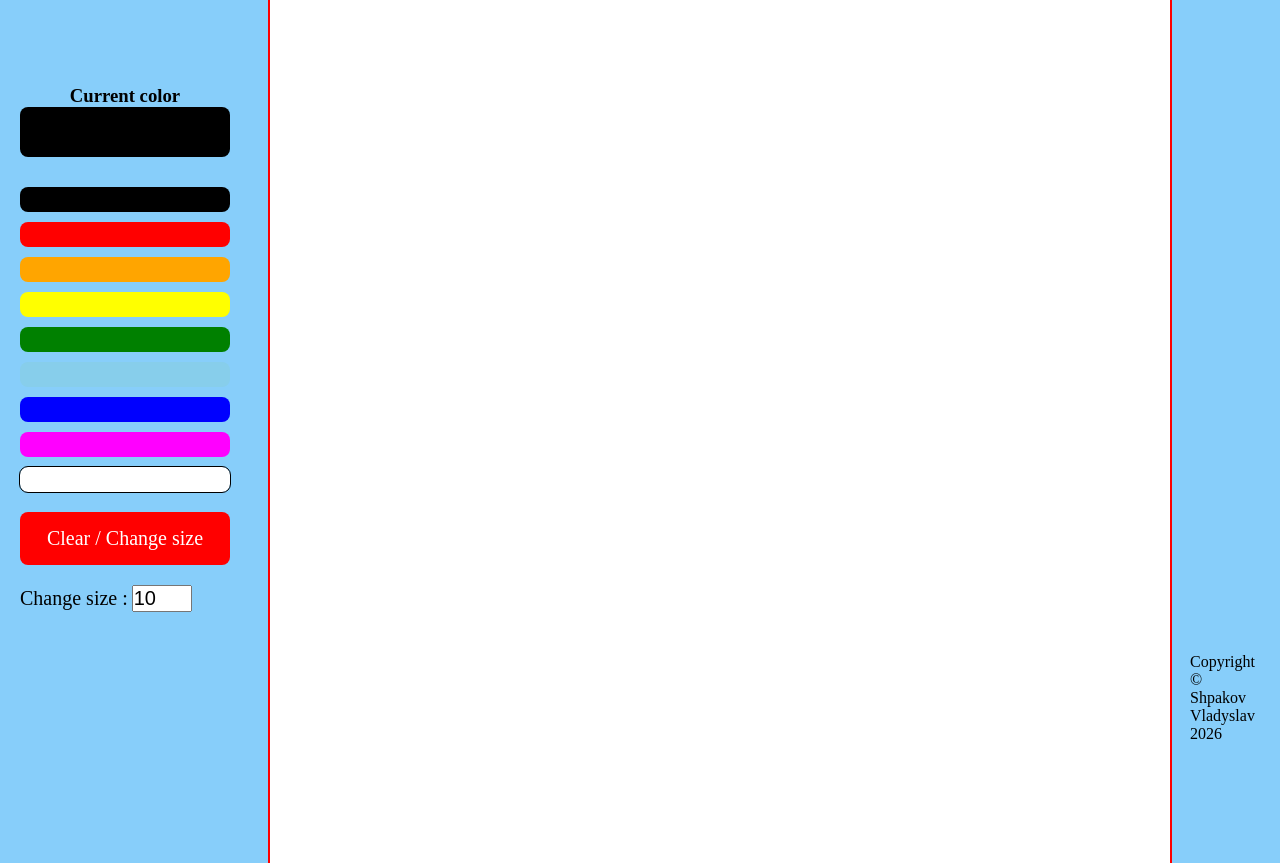
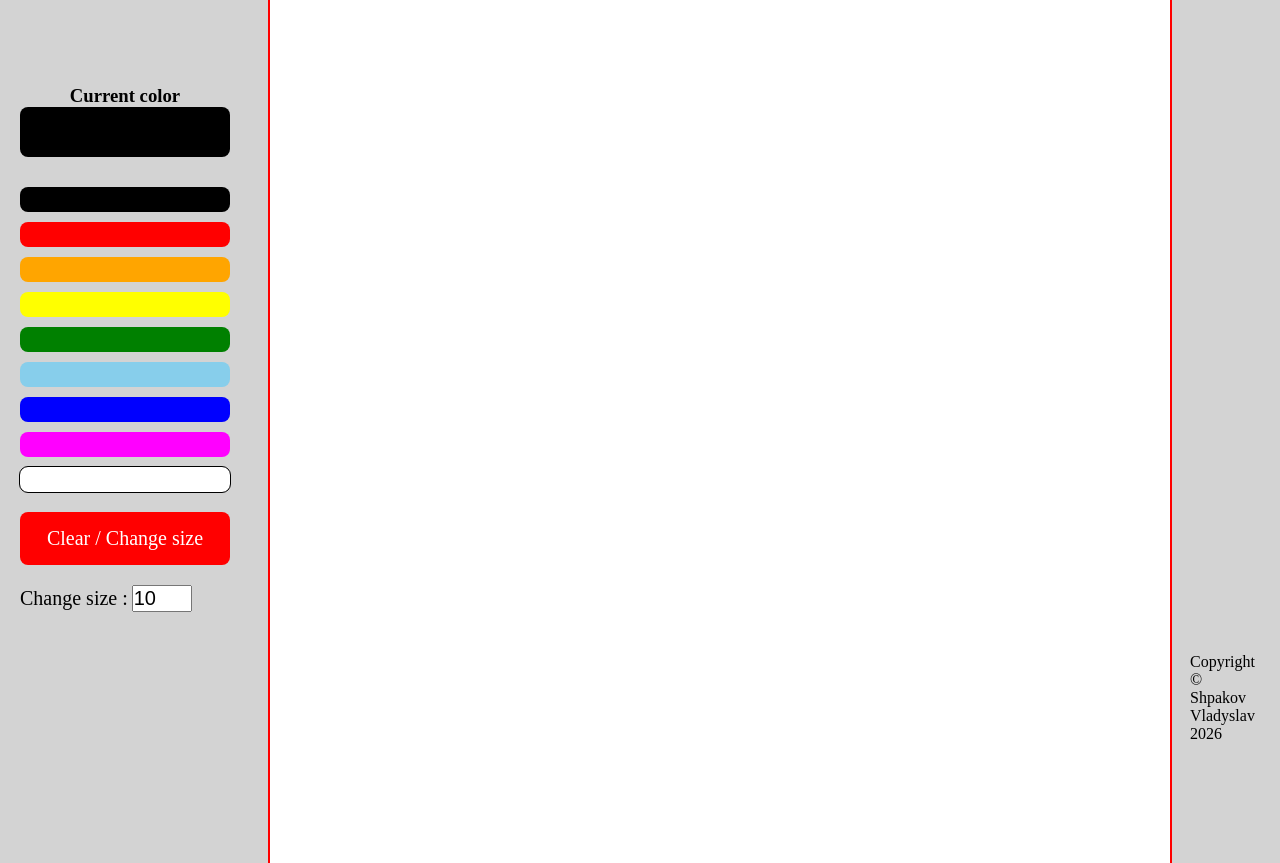
Before and after one commit to shpakvlad/odin-graphic-notepad, a plain HTML site: page index.html in a window 1280 px wide. Shown: the part 57-920 px from the top of the page. Drawn offline with Linux system fonts and the light colour scheme.

Commit message:
Last small changes
background color lightskyblue > lightgrey

```diff
--- a/styles/style.css
+++ b/styles/style.css
@@ -7,7 +7,7 @@
 
 body, html {
     min-height: 100vh;
-    background-color: lightskyblue;
+    background-color: lightgrey;
 }
 
 .wrapper {
```
